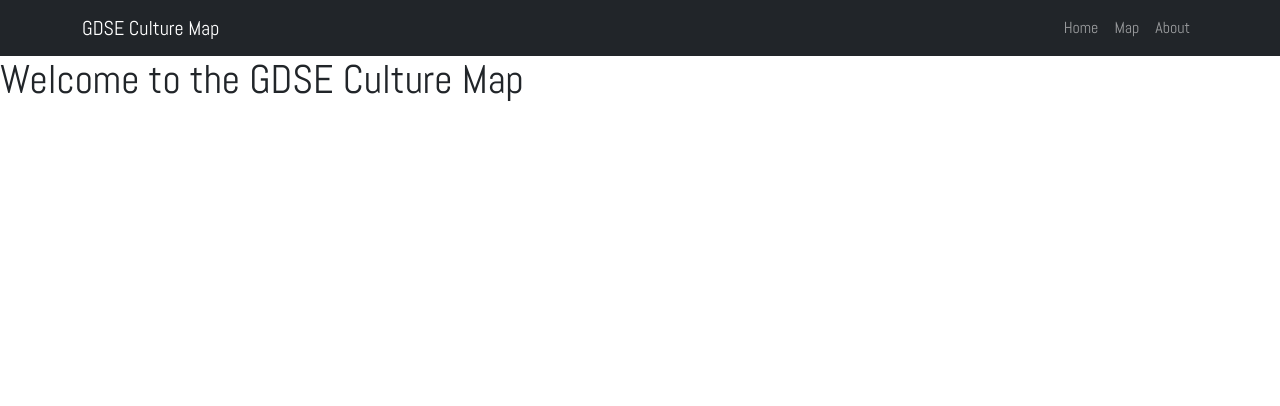
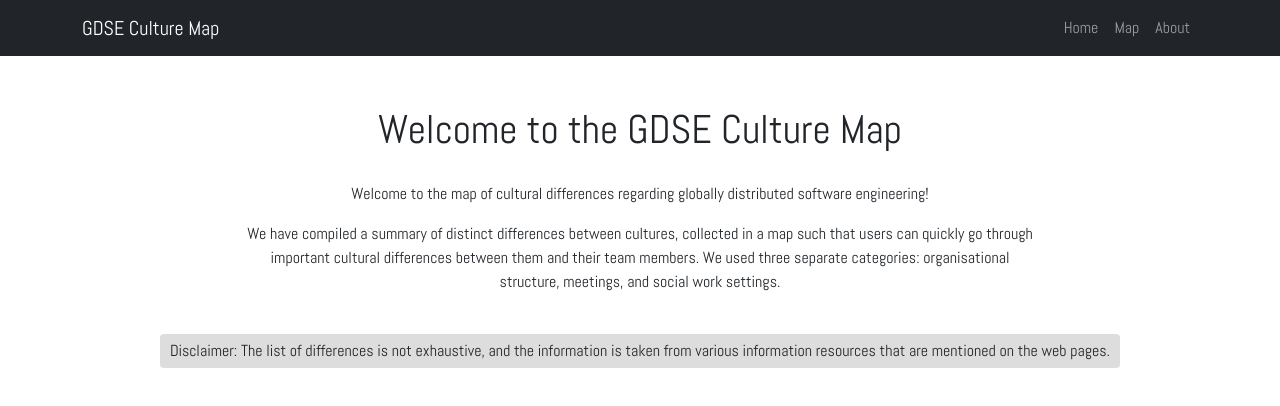
Before and after one commit to abel-vs/gdse-map, a React (Create React App) app: page / in a window 1280 px wide. Shown: the top 406 px of the page. Built offline with nearby package versions, Linux system fonts and the light colour scheme.

Commit message:
Add text to home page

```diff
--- /dev/null
+++ b/src/pages/index.css
@@ -0,0 +1,21 @@
+.content {
+    text-align: center;
+    padding: 50px
+}
+
+.title {
+    padding-bottom: 20px;
+}
+
+p {
+    margin: auto;
+    width: 800px;
+}
+
+.disclaimer {
+    margin: auto;
+    display:inline-block;
+    padding: 5px 10px;
+    background: #ddd;
+    border-radius: 0.5vh;
+}
--- a/src/pages/index.js
+++ b/src/pages/index.js
@@ -1,9 +1,21 @@
 import React from 'react';
+import './index.css';
 
 const Home = () => {
     return (
-        <div>
-            <h1>Welcome to the GDSE Culture Map</h1>
+        <div className="content">
+            <h1 className="title">Welcome to the GDSE Culture Map</h1>
+
+            <p>Welcome to the map of cultural differences regarding globally distributed software engineering! </p>
+
+            <p>
+            We have compiled a summary of distinct differences between cultures, collected in a map such that users can quickly go through important cultural differences between them and their team members.
+            We used three separate categories: organisational structure, meetings, and social work settings.
+            </p>
+            <br/>
+            <div className='disclaimer'>
+            Disclaimer: The list of differences is not exhaustive, and the information is taken from various information resources that are mentioned on the web pages.
+            </div>
         </div>
     );
 };
```
